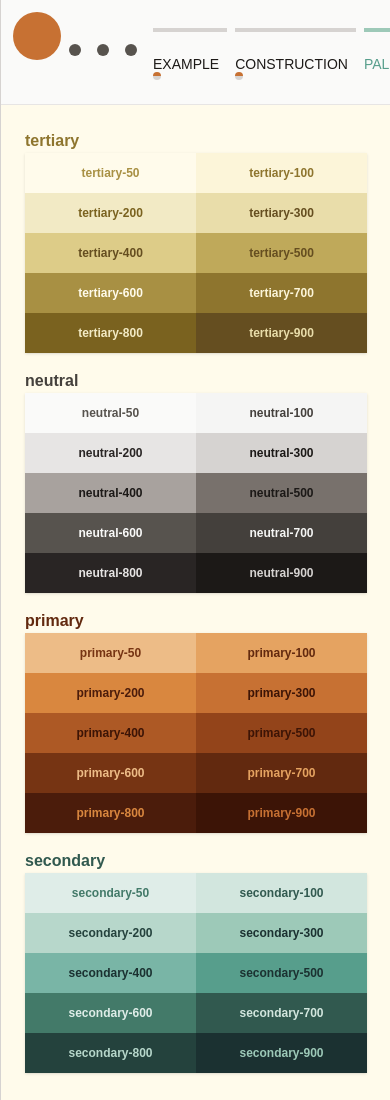
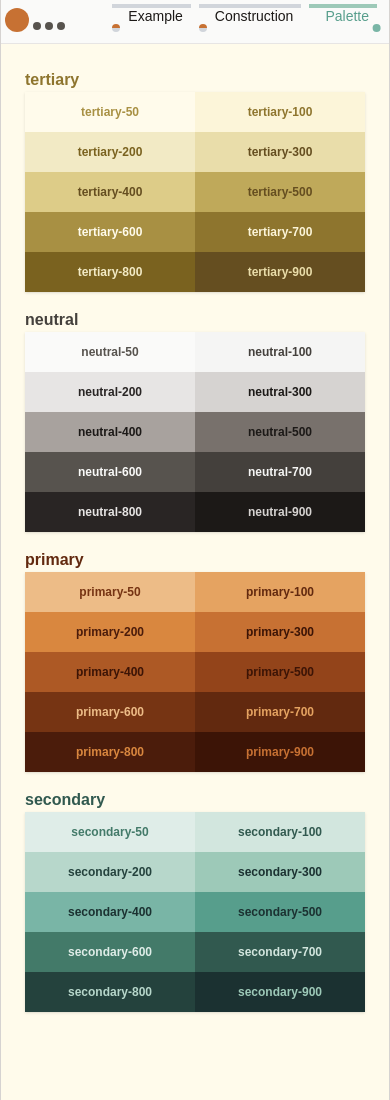
Before and after one commit to adrianlyjak/acorn, a Gatsby site: page /palette in a window 390 px wide. Shown: the top 1100 px of the page. Built offline with nearby package versions, Linux system fonts and the light colour scheme; Gatsby itself is replaced by a stand-in of ours; what @mertasan/tailwindcss-variables would draw is missing.

Commit message:
better mobile

```diff
--- a/src/components/Nav.tsx
+++ b/src/components/Nav.tsx
@@ -22,17 +22,12 @@ export default function Nav(props: {}) {
   const title = useSiteTitle();
   return (
     <div className="flex flex-row justify-between">
-      <div className="flex-1 flex flex-row items-stretch">
+      <div className="sm:p-2 p-1 pt-2">
         <Link to="/">
-          <div className=" overflow-hidden whitespace-nowrap">
-            <div className="inline-block bg-primary-300 h-12 w-12 rounded-full" />
-            <div className="inline-block bg-neutral-600 h-3 w-3 rounded-full ml-2 mb-1" />
-            <div className="inline-block bg-neutral-600 h-3 w-3 rounded-full ml-4 mb-1" />
-            <div className="inline-block bg-neutral-600 h-3 w-3 rounded-full ml-4 mb-1" />
-          </div>
+          <Logo />
         </Link>
       </div>
-      <div className="flex flex-row p-4">
+      <div className="flex flex-row sm:p-4 sm:pt-6 p-1">
         {pages.map(({ label, to }) => {
           return (
             <Link key={to} to={to} activeClassName="active group">
@@ -46,3 +41,32 @@ export default function Nav(props: {}) {
     </div>
   );
 }
+
+function Logo() {
+  const sizes = {
+    xs: {
+      bigCircle: "h-[1.5rem] w-[1.5rem]",
+      dots: "h-[0.5rem] w-[0.5rem] ml-[0.25rem] mb-[0.125rem]",
+    },
+    sm: {
+      bigCircle: "sm:h-[3rem] sm:w-[3rem]",
+      dots: "sm:h-[0.75rem] sm:w-[0.75rem] sm:ml-[0.75rem] sm:mb-[0.25rem]",
+    },
+  };
+  return (
+    <div className=" overflow-hidden whitespace-nowrap">
+      <div
+        className={`inline-block bg-primary-300 rounded-full ${sizes.sm.bigCircle} ${sizes.xs.bigCircle}`}
+      />
+      <div
+        className={`inline-block bg-neutral-600 rounded-full ${sizes.sm.dots} ${sizes.xs.dots}`}
+      />
+      <div
+        className={`inline-block bg-neutral-600 rounded-full ${sizes.sm.dots} ${sizes.xs.dots}`}
+      />
+      <div
+        className={`inline-block bg-neutral-600 rounded-full ${sizes.sm.dots} ${sizes.xs.dots}`}
+      />
+    </div>
+  );
+}
--- a/src/components/Page.tsx
+++ b/src/components/Page.tsx
@@ -23,19 +23,19 @@ export default function Page(props: { pageType?: "stylized"; children: any }) {
           className={`max-w-screen-lg container m-w-auto flex flex-row items-stretch`}
         >
           <div className="flex flex-row">
-            <div className="bg-tertiary-100 lg:w-4 md:w-2 lg:border-y-16 md:border-y-8 border-tertiary-50 lg:my-[48px] md:my-[24px]"></div>
-            <div className="bg-tertiary-200 lg:w-4 md:w-2 lg:border-y-16 md:border-y-8 border-tertiary-100 lg:my-[32px] md:my-[16px]"></div>
-            <div className="bg-tertiary-300 lg:w-4 md:w-2 lg:border-y-16 md:border-y-8 border-tertiary-200 lg:my-[16px] md:my-[8px]"></div>
+            <div className="bg-tertiary-100 lg:w-4 sm:w-2 lg:border-y-16 sm:border-y-8 border-tertiary-50 lg:my-[48px] sm:my-[24px]"></div>
+            <div className="bg-tertiary-200 lg:w-4 sm:w-2 lg:border-y-16 sm:border-y-8 border-tertiary-100 lg:my-[32px] sm:my-[16px]"></div>
+            <div className="bg-tertiary-300 lg:w-4 sm:w-2 lg:border-y-16 sm:border-y-8 border-tertiary-200 lg:my-[16px] sm:my-[8px]"></div>
           </div>
           <div
             className={`flex-1 shadow-lg shadow-tertiary-700 border-neutral-300 border-x z-10 ${bg}`}
           >
-            <div className="border-b border-neutral-200 sticky top-0 left-0 z-50 bg-neutral-50 overflow-x-hidden">
-              <div className="overflow-auto max-w-[100vw] p-3 ">
+            <div className="border-b border-neutral-200 sm:sticky sm:top-0 sm:left-0 z-50 bg-neutral-50 overflow-x-hidden">
+              <div className="overflow-auto max-w-[100vw]">
                 <Nav />
               </div>
             </div>
-            <div className="md:mx-3 lg:mx-6 lg:mt-2 overflow-auto ">
+            <div className="sm:mx-3 lg:mx-6 lg:mt-2 overflow-auto ">
               {props.children}
             </div>
             <div className="max-w-screen-lg m-auto py-4 w-full">
@@ -43,9 +43,9 @@ export default function Page(props: { pageType?: "stylized"; children: any }) {
             </div>
           </div>
           <div className="flex flex-row-reverse">
-            <div className="bg-tertiary-100 lg:w-4 md:w-2 lg:border-y-16 md:border-y-8 border-tertiary-50 lg:my-[48px] md:my-[24px]"></div>
-            <div className="bg-tertiary-200 lg:w-4 md:w-2 lg:border-y-16 md:border-y-8 border-tertiary-100 lg:my-[32px] md:my-[16px]"></div>
-            <div className="bg-tertiary-300 lg:w-4 md:w-2 lg:border-y-16 md:border-y-8 border-tertiary-200 lg:my-[16px] md:my-[8px]"></div>
+            <div className="bg-tertiary-100 lg:w-4 sm:w-2 lg:border-y-16 sm:border-y-8 border-tertiary-50 lg:my-[48px] sm:my-[24px]"></div>
+            <div className="bg-tertiary-200 lg:w-4 sm:w-2 lg:border-y-16 sm:border-y-8 border-tertiary-100 lg:my-[32px] sm:my-[16px]"></div>
+            <div className="bg-tertiary-300 lg:w-4 sm:w-2 lg:border-y-16 sm:border-y-8 border-tertiary-200 lg:my-[16px] sm:my-[8px]"></div>
           </div>
         </div>
         <div className="flex-1"></div>
--- a/src/components/SnazzNavButton.tsx
+++ b/src/components/SnazzNavButton.tsx
@@ -21,7 +21,7 @@ export default function SnazzNavButton({
         className={`absolute inset-0 duration-500 ease transition transform`}
       />
       <span className="absolute bottom-.5 left-0 w-[calc(100%-8px)] block duration-500">
-        <span className="bg-neutral-300 h-1 w-full block"></span>
+        <span className="bg-gray-300 h-1 w-full block"></span>
       </span>
       <span
         className={`
@@ -42,7 +42,7 @@ export default function SnazzNavButton({
       >
         <span
           className={`
-        bg-neutral-300 border-primary-300
+        bg-gray-300 border-primary-300
         group-hover:bg-primary-500 group-hover:border-primary-100 group-hover:rotate-[1440deg]
         group-active-state:border-0 group-active-state:bg-secondary-400
         w-2 h-2 rounded-full border-t-4
@@ -53,7 +53,7 @@ export default function SnazzNavButton({
       </span>
       <span
         className={`
-        uppercase text-sm
+        text-sm
         relative
         transition transform ease
         group-hover:text-secondary-500 group-active-state:text-secondary-500
```
